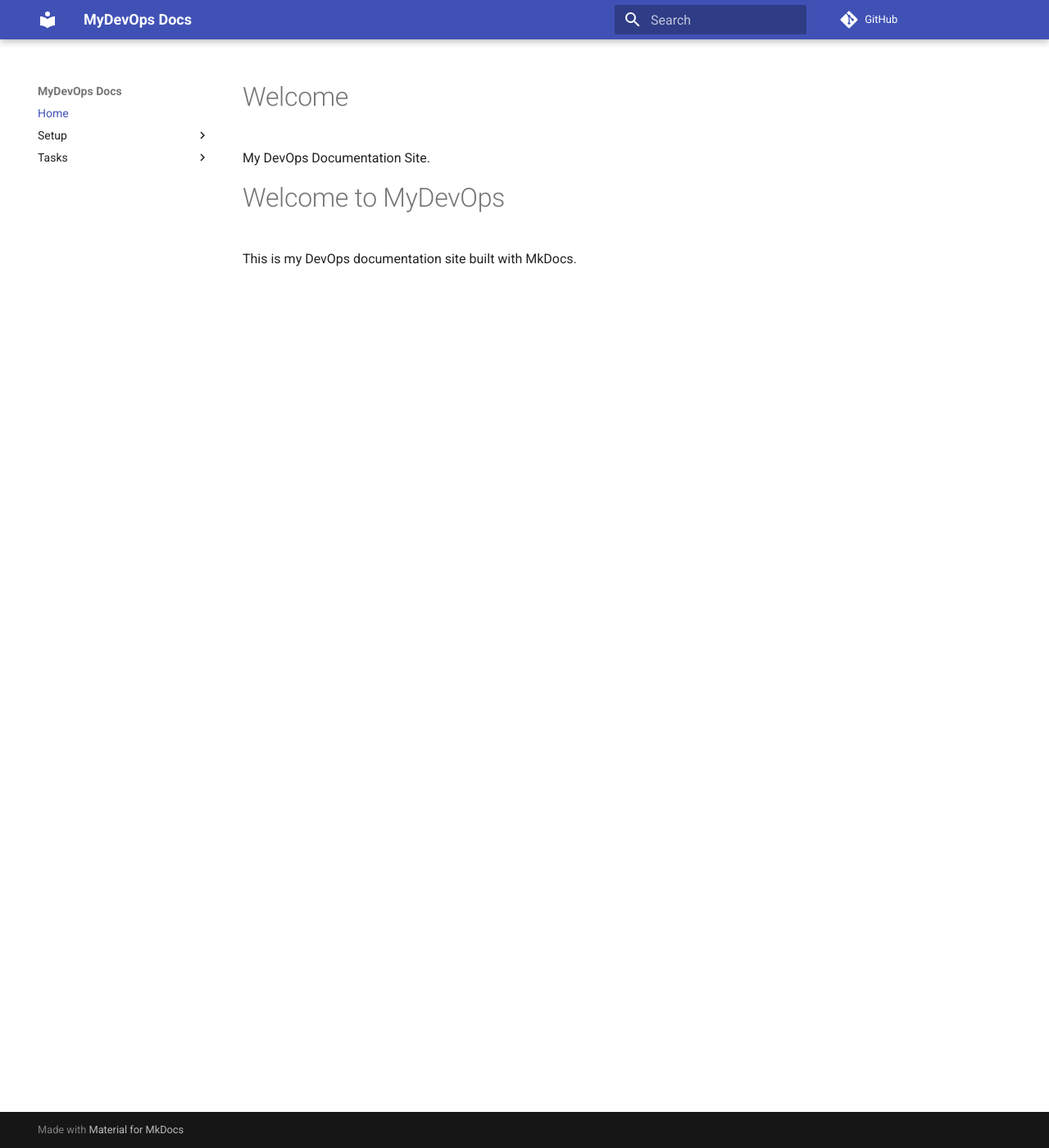
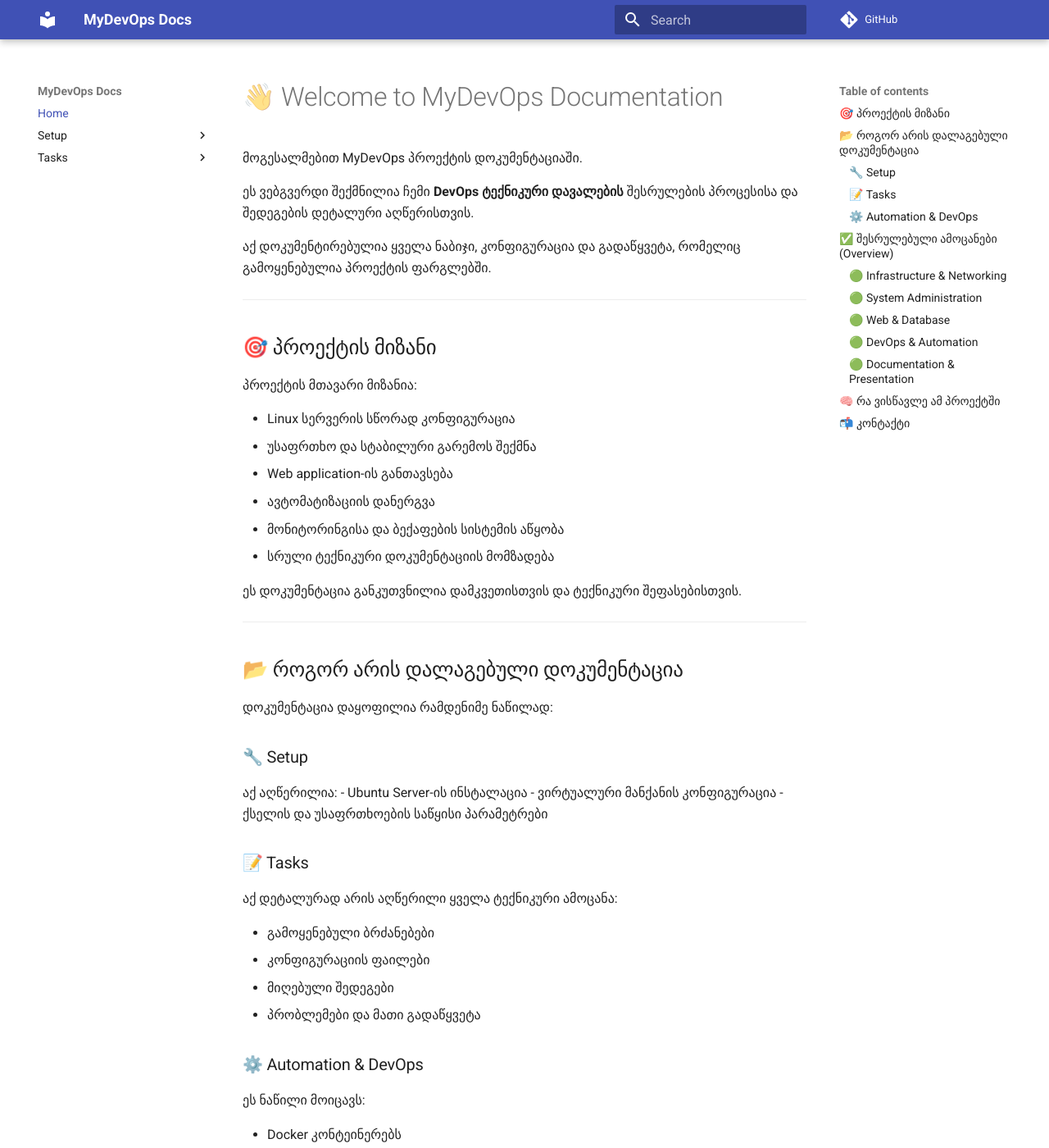
Before and after one commit to ezdanapak/MyDevOps, an MkDocs documentation site: the page built from docs/index.md, in a window 1280 px wide and 1400 px high. Shown: the whole window at 82% size. Built offline with MkDocs 1.6.1 and Material for MkDocs 9.7.7, drawn with Linux system fonts in a browser that asks for light colours; comment, search, counter and statistics services are not loaded; some of the changed text lies outside the part shown.

Commit message:
Initial commit

```diff
--- a/docs/index.md
+++ b/docs/index.md
@@ -1,8 +1,123 @@
-# Welcome
+# 👋 Welcome to MyDevOps Documentation
 
-My DevOps Documentation Site.
+მოგესალმებით MyDevOps პროექტის დოკუმენტაციაში.
 
+ეს ვებგვერდი შექმნილია ჩემი **DevOps ტექნიკური დავალების**
+შესრულების პროცესისა და შედეგების დეტალური აღწერისთვის.
 
-# Welcome to MyDevOps
+აქ დოკუმენტირებულია ყველა ნაბიჯი, კონფიგურაცია და გადაწყვეტა,
+რომელიც გამოყენებულია პროექტის ფარგლებში.
 
-This is my DevOps documentation site built with MkDocs.
+---
+
+## 🎯 პროექტის მიზანი
+
+პროექტის მთავარი მიზანია:
+
+- Linux სერვერის სწორად კონფიგურაცია
+- უსაფრთხო და სტაბილური გარემოს შექმნა
+- Web application-ის განთავსება
+- ავტომატიზაციის დანერგვა
+- მონიტორინგისა და ბექაფების სისტემის აწყობა
+- სრული ტექნიკური დოკუმენტაციის მომზადება
+
+ეს დოკუმენტაცია განკუთვნილია დამკვეთისთვის და ტექნიკური შეფასებისთვის.
+
+---
+
+## 📂 როგორ არის დალაგებული დოკუმენტაცია
+
+დოკუმენტაცია დაყოფილია რამდენიმე ნაწილად:
+
+### 🔧 Setup
+აქ აღწერილია:
+- Ubuntu Server-ის ინსტალაცია
+- ვირტუალური მანქანის კონფიგურაცია
+- ქსელის და უსაფრთხოების საწყისი პარამეტრები
+
+### 📝 Tasks
+აქ დეტალურად არის აღწერილი ყველა ტექნიკური ამოცანა:
+
+- გამოყენებული ბრძანებები
+- კონფიგურაციის ფაილები
+- მიღებული შედეგები
+- პრობლემები და მათი გადაწყვეტა
+
+### ⚙️ Automation & DevOps
+ეს ნაწილი მოიცავს:
+
+- Docker კონტეინერებს
+- Deployment სკრიპტებს
+- Backup სისტემებს
+- Monitoring ინსტრუმენტებს
+
+---
+
+## ✅ შესრულებული ამოცანები (Overview)
+
+პროექტის ფარგლებში შესრულებულია შემდეგი ამოცანები:
+
+### 🟢 Infrastructure & Networking
+- Virtual Machine Setup
+- Network Configuration
+- Static IP
+- SSH Setup
+- Firewall Configuration
+
+### 🟢 System Administration
+- System Update
+- User Management
+- Log Monitoring
+- Disk Management
+- Resource Monitoring
+
+### 🟢 Web & Database
+- Nginx Installation
+- Custom Website Deploy
+- Database Setup
+- Reverse Proxy
+- SSL Configuration
+
+### 🟢 DevOps & Automation
+- Docker & Docker Compose
+- Deployment Script
+- Cron Jobs
+- Automated Backups
+- Disaster Recovery
+
+### 🟢 Documentation & Presentation
+- Complete Documentation
+- Final Presentation
+- DevOps Concepts Explanation
+
+სრული დეტალები მოცემულია შესაბამის გვერდებზე.
+
+---
+
+## 🧠 რა ვისწავლე ამ პროექტში
+
+ამ პროექტის საშუალებით მივიღე პრაქტიკული გამოცდილება:
+
+- Linux Server Administration-ში
+- Network და Security კონფიგურაციაში
+- Docker და Containerization-ში
+- CI/CD მსგავსი პროცესების აწყობაში
+- Backup და Recovery სტრატეგიებში
+- სისტემის ოპტიმიზაციაში
+
+პროექტმა მომცა სრული წარმოდგენა იმაზე,
+როგორ მუშაობს რეალური DevOps გარემო.
+
+---
+
+## 📬 კონტაქტი
+
+თუ გაქვთ შეკითხვები ან გსურთ დამატებითი ინფორმაცია,
+შეგიძლიათ დამიკავშირდეთ GitHub-ის საშუალებით.
+
+GitHub Repository:
+👉 https://github.com/ezdanapak/MyDevOps
+
+---
+
+⭐ მადლობა პროექტის დათვალიერებისთვის.
```
Also changed, not shown: site/index.html, site/search/search_index.json.
